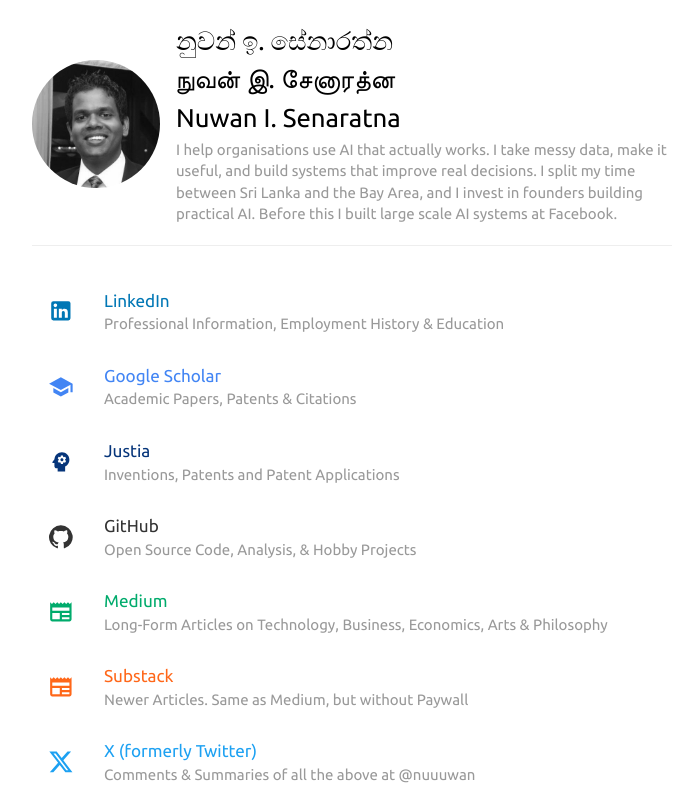
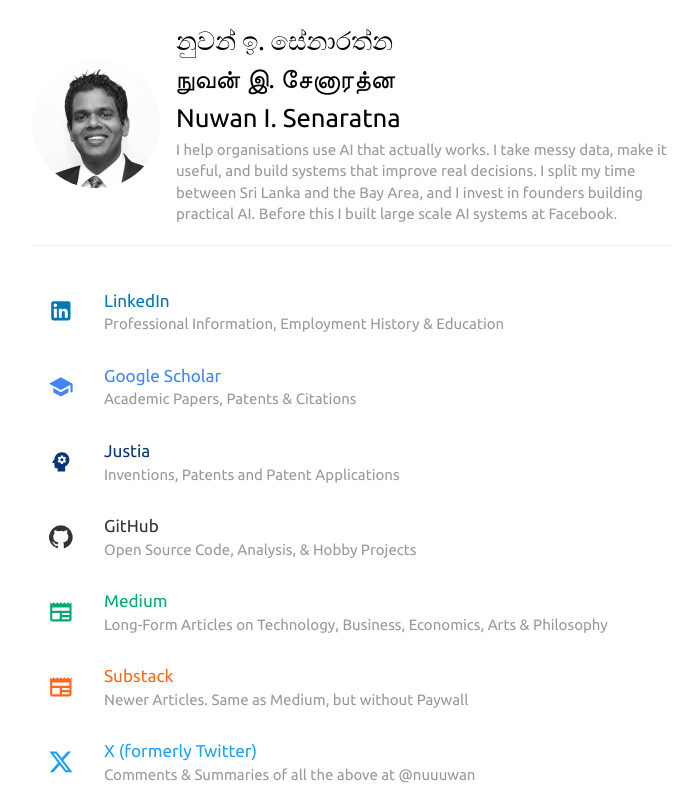
Before and after one commit to nuuuwan/nuuuwan, a React (Create React App) app: page / in a window 1280 px wide. Shown: the top 800 px of the page, without its empty margins (288-986 px from the left). Built offline with nearby package versions, Linux system fonts and the light colour scheme.

Commit message:
Refactor code structure for improved readability and maintainability

```diff
--- a/src/view/pages/HomePage.js
+++ b/src/view/pages/HomePage.js
@@ -5,7 +5,7 @@
 import QRCode from "react-qr-code";
 
 const PROFILE_IMAGE_PATH =
-  process.env.PUBLIC_URL + "/images/nuwans.profile.jpeg";
+  process.env.PUBLIC_URL + "/images/nuwans.profile.jpg";
 
 const STYLE_INNER = {
   AVATAR: {
```
Also changed, not shown: public/images/nuwans.profile.jpeg (deleted), public/images/nuwans.profile.jpg (added).
